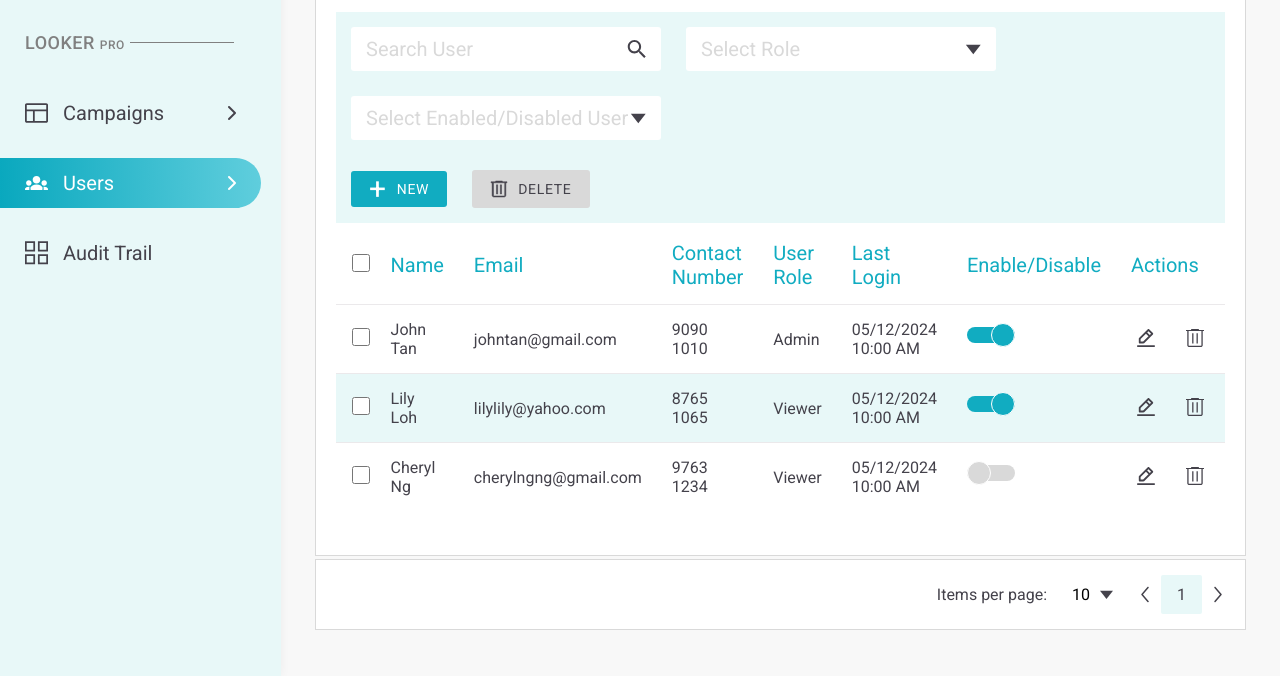
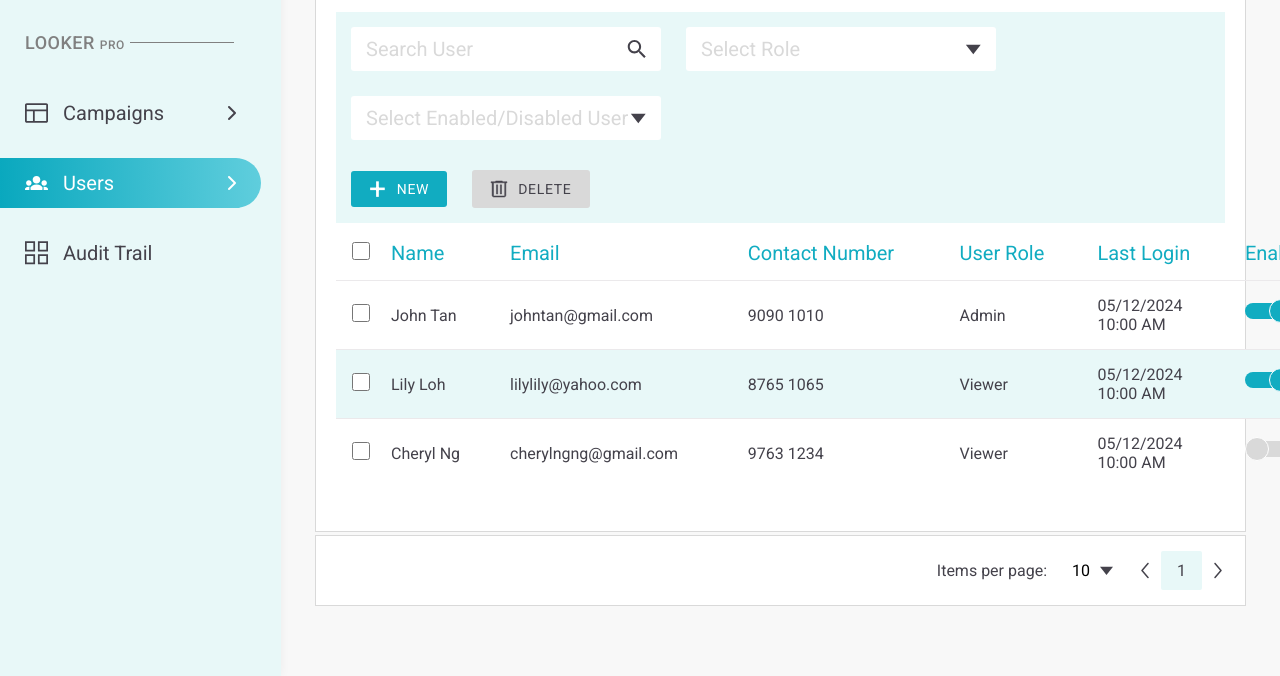
Before and after one commit to Mat1Lee/scoot, a plain HTML site: page user.html in a window 1280 px wide. Shown: the part 124-800 px from the top of the page. Drawn offline with Linux system fonts and the light colour scheme.

Commit message:
clear-log

```diff
--- a/style/pages/user.scss
+++ b/style/pages/user.scss
@@ -174,10 +174,14 @@
 .table-responsive {
     overflow-x: auto;
     margin-bottom: $spacing-lg;
+    width: 100%;
+    overflow-x: auto;
+    -webkit-overflow-scrolling: touch;
+    min-width: 1200px;
 }
-
 .user-table {
     width: 100%;
+    min-width: 1200px;
     border-collapse: collapse;
 
     th,
--- a/user.html
+++ b/user.html
@@ -12,16 +12,7 @@
     <link rel="stylesheet" href="https://cdnjs.cloudflare.com/ajax/libs/font-awesome/6.4.0/css/all.min.css">
     <link rel="stylesheet" href="style/style.css">
     <style>
-        .table-responsive {
-            width: 100%;
-            overflow-x: auto;
-            -webkit-overflow-scrolling: touch;
-          }
 
-          .user-table {
-            min-width: 800px; /* hoặc 1000px tùy vào số cột và nội dung */
-            border-collapse: collapse;
-          }
 
     </style>
 </head>
```
Also changed, not shown: style/style.css, 1 other file.
